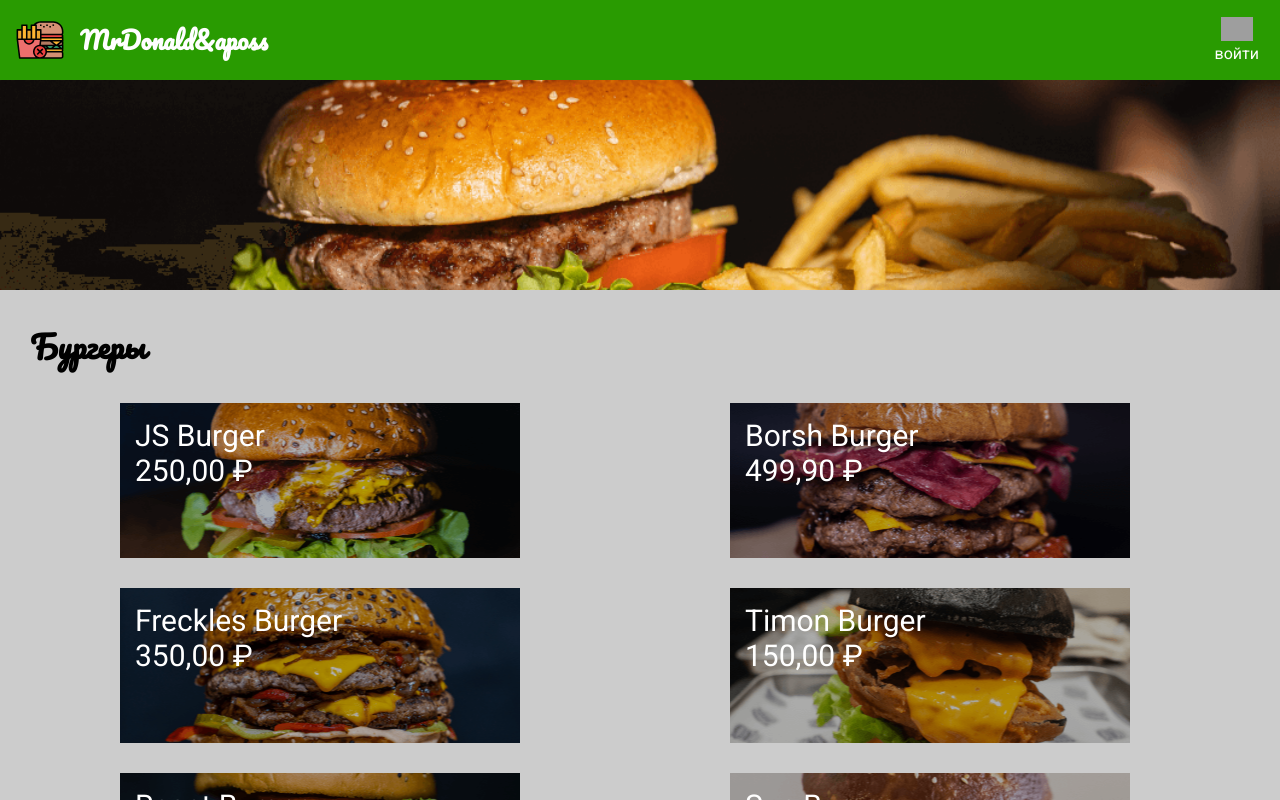
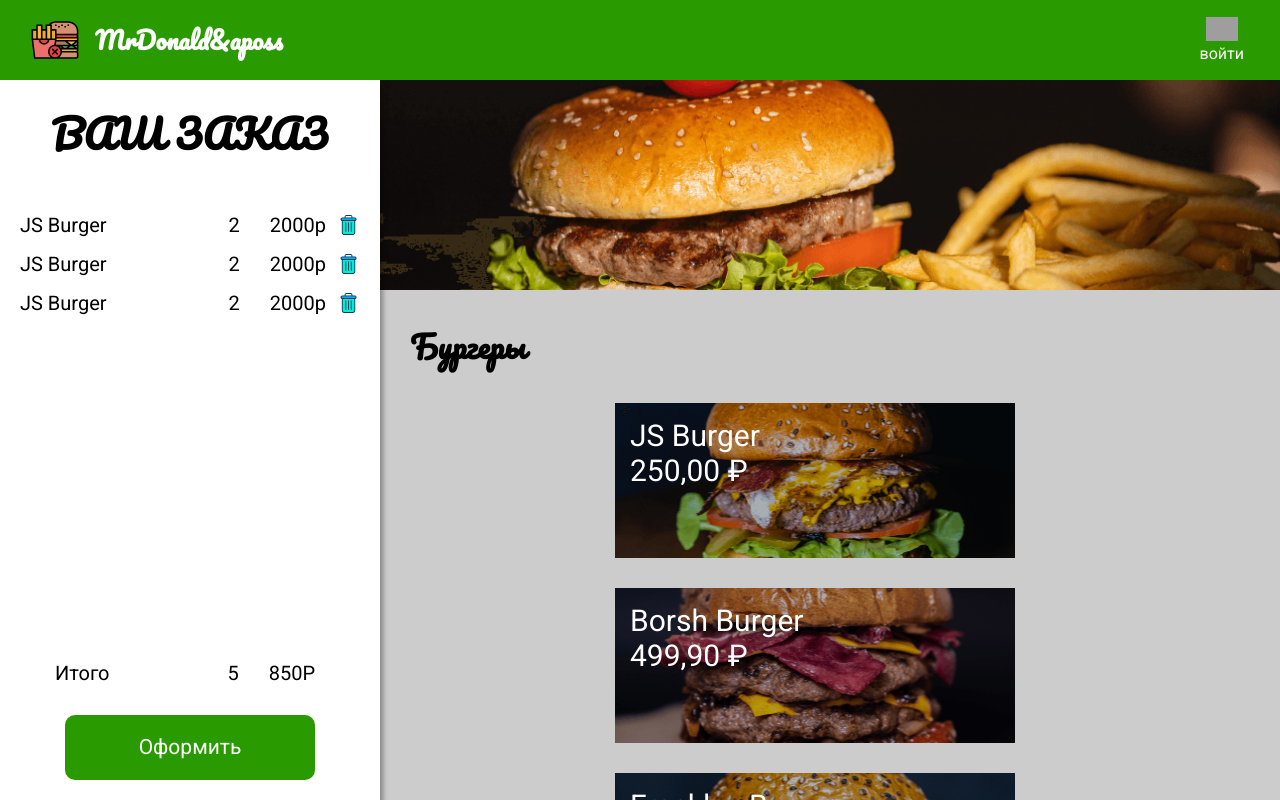
Before and after one commit to aaoshchepkov/mrdonalds, a React (Create React App) app: page / in a window 1280 px wide. Shown: the top 800 px of the page. Built offline with nearby package versions, Linux system fonts and the light colour scheme; grey boxes are pictures that could not be loaded.

Commit message:
создал Order

```diff
--- a/src/App.js
+++ b/src/App.js
@@ -3,7 +3,7 @@
 import { NavBar } from './Components/NavBar';
 import { Menu } from './Components/Menu';
 import {ModalItem} from './Components/ModalItem';
-
+import {Order} from './Components/Order';
 
 function App() {
 
@@ -13,9 +13,10 @@
     <>
       <GlobalStyle/>
       <NavBar/>
+      <Order/>
       <Menu setOpenItem ={setOpenItem}/>
       <ModalItem openItem={openItem} setOpenItem={setOpenItem}/>
-    </>
+   </>
   );
 }
 
--- /dev/null
+++ b/src/Components/ButtonAdd.js
@@ -0,0 +1,21 @@
+
+import styled from "styled-components";
+
+export const ButtonAdd = styled.button`
+display: block;
+background: #299B01;
+color: white;
+font-size: 21px;
+line-height: 25px;
+width: 250px;
+height: 65px;
+border: 5px solid #299B01;
+border-radius:10px;
+margin: 0 auto;
+transition-property: color, background-color;
+transition-duration:.5s;
+&:hover{
+  background-color:white;
+  color:#299B01
+};
+`;
--- a/src/Components/Menu.js
+++ b/src/Components/Menu.js
@@ -7,6 +7,7 @@
 const MenuStyled = styled.main`
 background-color:#ccc;
 margin-top:80px;
+margin-left: 380px;
 `;
 
 const SectionMenu = styled.section`
--- a/src/Components/ModalItem.js
+++ b/src/Components/ModalItem.js
@@ -1,6 +1,6 @@
 import React from "react";
 import styled from "styled-components";
-
+import {ButtonAdd} from "./ButtonAdd";
 
 const Overlay = styled.div`
 position: fixed;
@@ -28,15 +28,19 @@
 background-image: url(${({img}) => img});
 background-size: cover;
 background-position: center;
-margin-bottom: 20px
 `;
 
+const ModalWrapper = styled.div `
+display: flex;
+flex-direction: column;
+justify-content:space-between;
+height: calc(100% - 210px);
+padding: 20px 53px 20px 37px;
+`;
 const ModalBlock = styled.div`
-padding: 0 53px 43px 37px;
 display: flex;
 justify-content: space-between;
 align-items: center;
-flex-wrap: wrap;
 `;
 const ModalText = styled.p`
 font-family: Pacifico;
@@ -44,21 +48,6 @@
 font-weight: normal;
 font-size: 30px;
 line-height: 53px;
-`;
-const ModalButton = styled.button`
-background: #299B01;
-color: white;
-font-family: Roboto;
-font-style: normal;
-font-weight: normal;
-font-size: 21px;
-line-height: 25px;
-min-width: 250px;
-height:65px;
-border: none;
-margin: 200px auto 0 auto;
-
-
 `;
 
 
@@ -75,12 +64,13 @@
   <Overlay id="overlay" onClick={closeModal}>
   <Modal>
     <Banner img={openItem.img}/>
+    <ModalWrapper>
     <ModalBlock>
      <ModalText>{openItem.name}</ModalText>
      <ModalText>{openItem.price.toLocaleString('ru-RU',{style:'currency', currency:'RUB'})}</ModalText>
-     <ModalButton>Добавить</ModalButton>
     </ModalBlock>
-
+    <ButtonAdd>Добавить</ButtonAdd>
+   </ModalWrapper>
   </Modal>
 </Overlay>)
 
--- a/src/Components/NavBar.js
+++ b/src/Components/NavBar.js
@@ -13,7 +13,7 @@
   display: flex;
   justify-content: space-between;
   align-items: center;
-  padding: 15px;
+  padding: 15px 30px;
   background-color: #299b01;
   color: white;
 `;
--- /dev/null
+++ b/src/Components/Order.js
@@ -0,0 +1,64 @@
+import React from "react";
+import styled from "styled-components";
+import {ButtonAdd} from "./ButtonAdd";
+import {OrderListItem} from "./OrderListItem";
+
+const OrderStyled = styled.section`
+display: flex;
+flex-direction: column;
+position:fixed;
+top: 80px;
+left: 0;
+background-color:#fff;
+min-width: 380px;
+height: calc(100% - 80px);
+box-shadow : 3px 4px 5px rgba(0,0,0,0.35);
+padding: 20px;
+`;
+
+const OrderTitel = styled.h2`
+font-size: 39px;
+line-height: 68px;
+color: #000000;
+text-align: center;
+margin-bottom: 30px;
+`;
+const OrderContent = styled.div`
+flex-grow: 1;
+`;
+const OrderList = styled.ul`
+
+`;
+const OrderTotal = styled.div`
+display: flex;
+margin: 0 35px 30px 35px;
+& span:first-child{
+  flex-grow:1;
+}
+`;
+
+const TotalPrice = styled.span`
+margin: 0 10px 0 30px;
+min-widht:80px;
+text-align: right;
+`;
+
+
+
+export const Order = () => (
+    <OrderStyled>
+    <OrderTitel>ВАШ ЗАКАЗ</OrderTitel>
+    <OrderContent>
+      <OrderList>
+      <OrderListItem/>
+      <OrderListItem/>
+      <OrderListItem/>
+      </OrderList>
+    </OrderContent>
+    <OrderTotal>
+    <span>Итого</span>
+      <span>5</span>
+      <TotalPrice>850Р</TotalPrice></OrderTotal>
+    <ButtonAdd>Оформить</ButtonAdd>
+    </OrderStyled>
+)
--- /dev/null
+++ b/src/Components/OrderListItem.js
@@ -0,0 +1,36 @@
+import React from "react";
+import styled from "styled-components";
+import trachImage from "../image/trash.svg";
+
+const OrderItemStyled = styled.li`
+display: flex;
+margin: 15px 0;
+`;
+
+const TrashButton = styled.button `
+width:24px;
+height:24px;
+border-color: transparent;
+background-color: transparent;
+background-image: url(${trachImage});
+background-size: cover;
+background-repeat: no-repeat;
+background-position: center;
+`;
+const ItemName = styled.span`
+flex-grow: 1;
+`;
+const ItemPrice = styled.span`
+margin: 0 10px 0 30px;
+min-widht:80px;
+text-align: right;
+`;
+
+export const OrderListItem = () =>(
+  <OrderItemStyled>
+    <ItemName>JS Burger</ItemName>
+    <span>2</span>
+    <ItemPrice>2000p</ItemPrice>
+    <TrashButton/>
+  </OrderItemStyled>
+);
```
Also changed, not shown: src/image/trash.svg (added).
